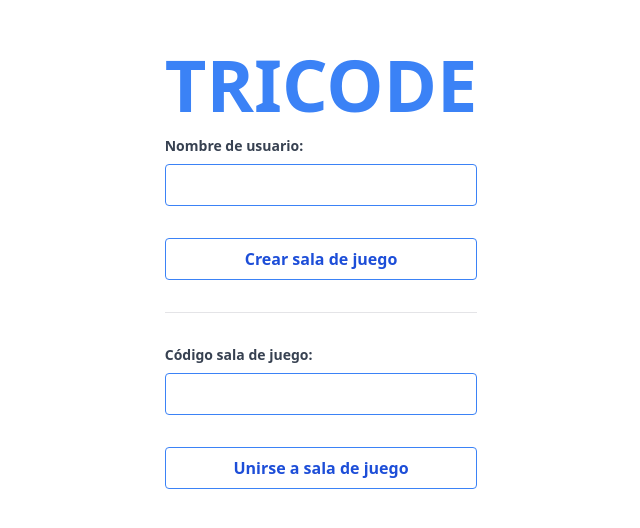
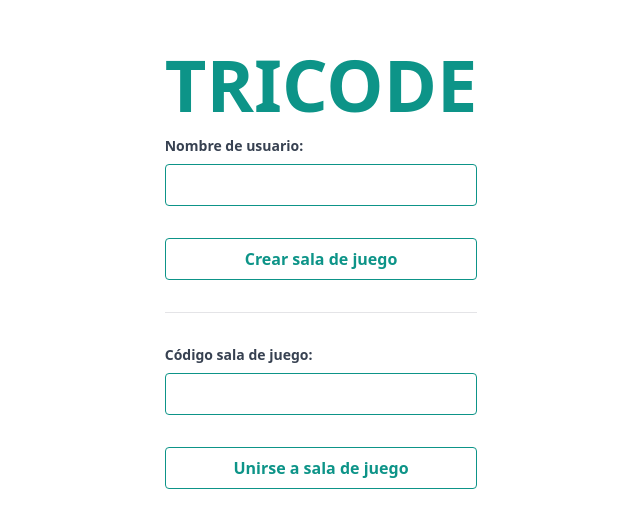
Before and after one commit to PabloAlanesDev/devathon-quiz-frontend, a React (Vite) app: page /home in a window 1280 px wide. Shown: the part 124-652 px from the top of the page, without its empty margins (319-959 px from the left). Built offline with nearby package versions, Linux system fonts and the light colour scheme; what @radix-ui/themes would draw is missing.

Commit message:
fix: add new style color and add type of events

```diff
--- a/src/pages/Home.tsx
+++ b/src/pages/Home.tsx
@@ -8,8 +8,8 @@ export const Home = () => {
 
   const navigate = useNavigate();
 
-  const handleChange = (e) => setFname(e.target.value);
-  const handleChangeRoom = (e) => setFroom(e.target.value);
+  const handleChange = (event : React.ChangeEvent<HTMLInputElement> ) => setFname(event.target.value);
+  const handleChangeRoom = (event: React.ChangeEvent<HTMLInputElement>) => setFroom(event.target.value);
 
   const handlerCreateRoom = () => {
     axios
@@ -50,7 +50,7 @@ export const Home = () => {
   return (
     <main className="grid place-content-center min-h-screen ">
       <article>
-        <h1 className="text-7xl text-center font-semibold text-blue-500">
+        <h1 className="text-7xl text-center font-semibold text-teal-600">
           TRICODE
         </h1>
       </article>
@@ -67,13 +67,13 @@ export const Home = () => {
             type="text"
             value={fname}
             onChange={handleChange}
-            className="bg-transparent focus:bg-blue-500 text-blue-700 font-semibold focus:text-white py-2 px-4 border border-blue-500 focus:border-transparent rounded"
+            className="bg-transparent focus:bg-teal-600 text-teal-600 font-semibold focus:text-white py-2 px-4 border border-teal-600 focus:border-transparent rounded"
           />
         </form>
 
         <button
           onClick={handlerCreateRoom}
-          className="bg-transparent hover:bg-blue-500 text-blue-700 font-semibold hover:text-white py-2 px-4 border border-blue-500 hover:border-transparent rounded"
+          className="bg-transparent hover:bg-teal-600 text-teal-600 font-semibold hover:text-white py-2 px-4 border border-teal-600 hover:border-transparent rounded"
         >
           Crear sala de juego
         </button>
@@ -92,13 +92,13 @@ export const Home = () => {
             type="text"
             value={froom}
             onChange={handleChangeRoom}
-            className="bg-transparent hover:bg-blue-500 text-blue-700 font-semibold hover:text-white py-2 px-4 border border-blue-500 hover:border-transparent rounded"
+            className="bg-transparent hover:bg-teal-600 text-teal-600 font-semibold hover:text-white py-2 px-4 border border-teal-600 hover:border-transparent rounded"
           />
         </form>
 
         <button
           onClick={handlerJoinRoom}
-          className="bg-transparent hover:bg-blue-500 text-blue-700 font-semibold hover:text-white py-2 px-4 border border-blue-500 hover:border-transparent rounded"
+          className="bg-transparent hover:bg-teal-600 text-teal-600 font-semibold hover:text-white py-2 px-4 border border-teal-600 hover:border-transparent rounded"
         >
           Unirse a sala de juego
         </button>
```
